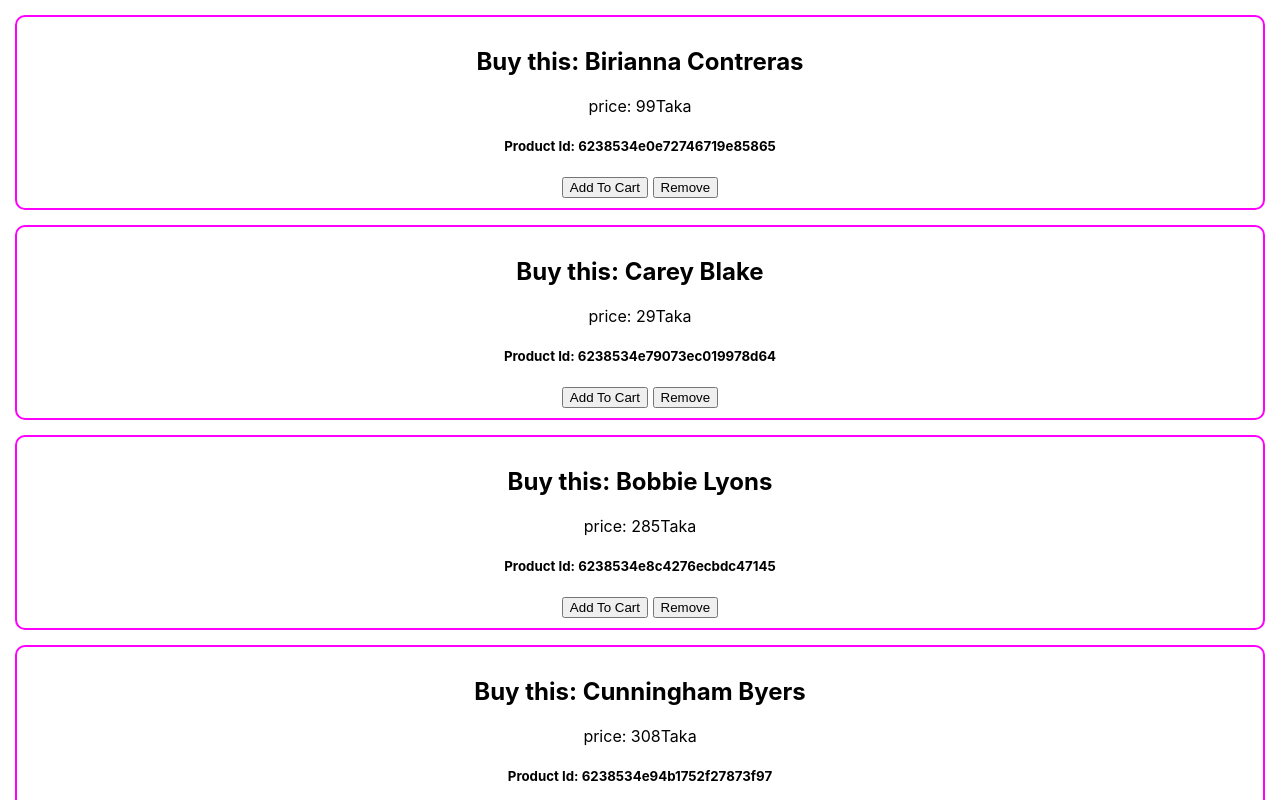
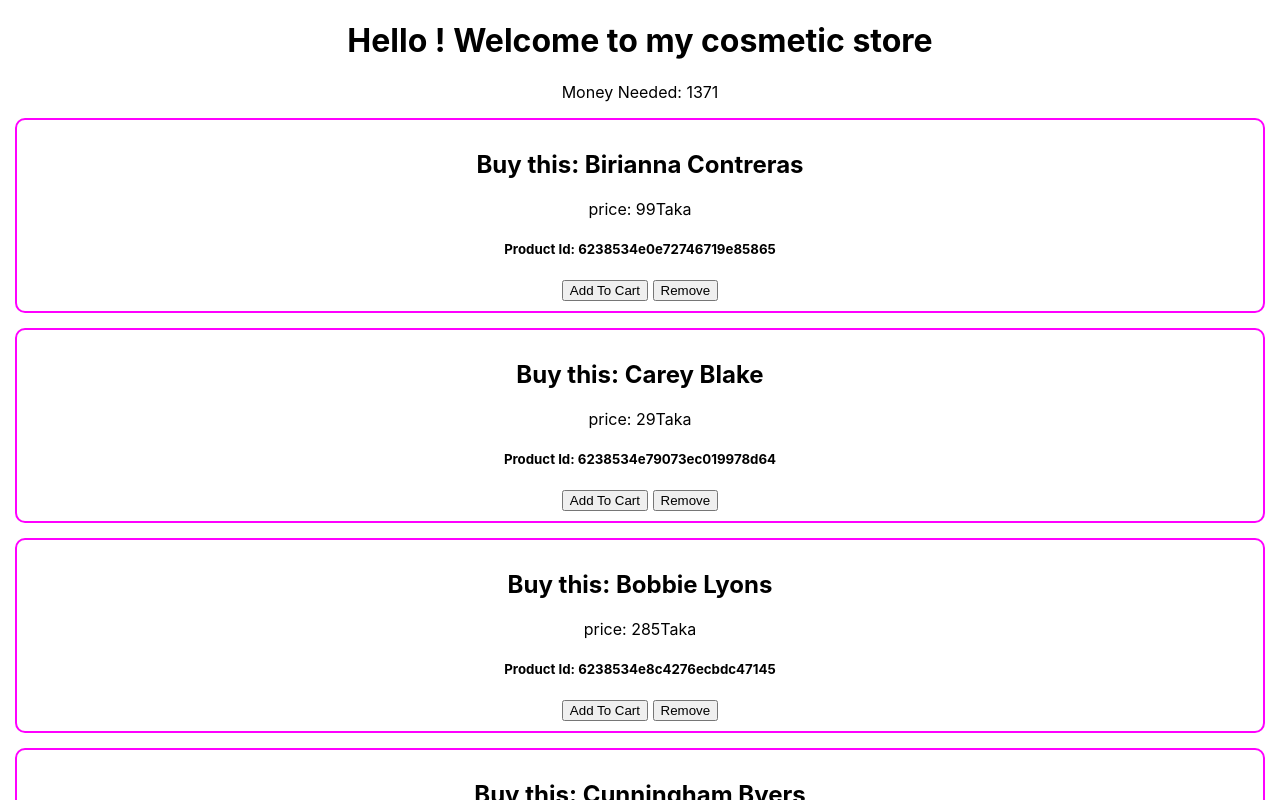
Before and after one commit to frsiam/react-storage-and-handler, a React (Create React App) app: page / in a window 1280 px wide. Shown: the top 800 px of the page. Built offline with nearby package versions, Linux system fonts and the light colour scheme.

Commit message:
calculate the total price using reduce on a array of object

```diff
--- a/src/Components/Cosmetics/Cosmetics.js
+++ b/src/Components/Cosmetics/Cosmetics.js
@@ -1,4 +1,5 @@
 import React, { useEffect, useState } from 'react';
+import { getTotal } from '../../Utilities/calculate';
 import Cosmetic from '../Cosmetic/Cosmetic';
 
 const Cosmetics = () => {
@@ -9,8 +10,11 @@
         .then(res => res.json())
         .then(data => setCosmetics(data))
     },[])
+    const total = getTotal(cosmetics)
     return (
         <div>
+            <h1>Hello ! Welcome to my cosmetic store</h1>
+            <p>Money Needed: {total}</p>
             {
                 cosmetics.map(cosmetic => <Cosmetic name={cosmetic.name} price={cosmetic.price} key={cosmetic._id} id={cosmetic._id}></Cosmetic>)
             }
--- a/src/Utilities/calculate.js
+++ b/src/Utilities/calculate.js
@@ -6,5 +6,27 @@
 const multiply = (first,second) =>{
     return first * second;
 }
+// const numbers = [23,20,45,96,38]
+// const sumReducer = (previous,current) => previous + current;
+// const total = numbers.reduce(sumReducer,0)
 
-export {add, multiply}
+// const items = [
+//     {id: 1, name: 'alta', price: 48},
+//     {id: 2, name: 'alta', price: 38},
+//     {id: 3, name: 'alta', price: 68},
+//     {id: 4, name: 'alta', price: 28}
+// ]
+// const itemSumReducer = (previous,current) => previous + current.price
+// const itemTotal = items.reduce(itemSumReducer,0)
+
+const getTotalPrice = products =>{
+    const reducer = (previous,current) => previous + current.price
+    const total = products.reduce(reducer,0)
+    return total
+}
+
+export {
+    add,
+    multiply,
+    getTotalPrice as getTotal
+}
```
